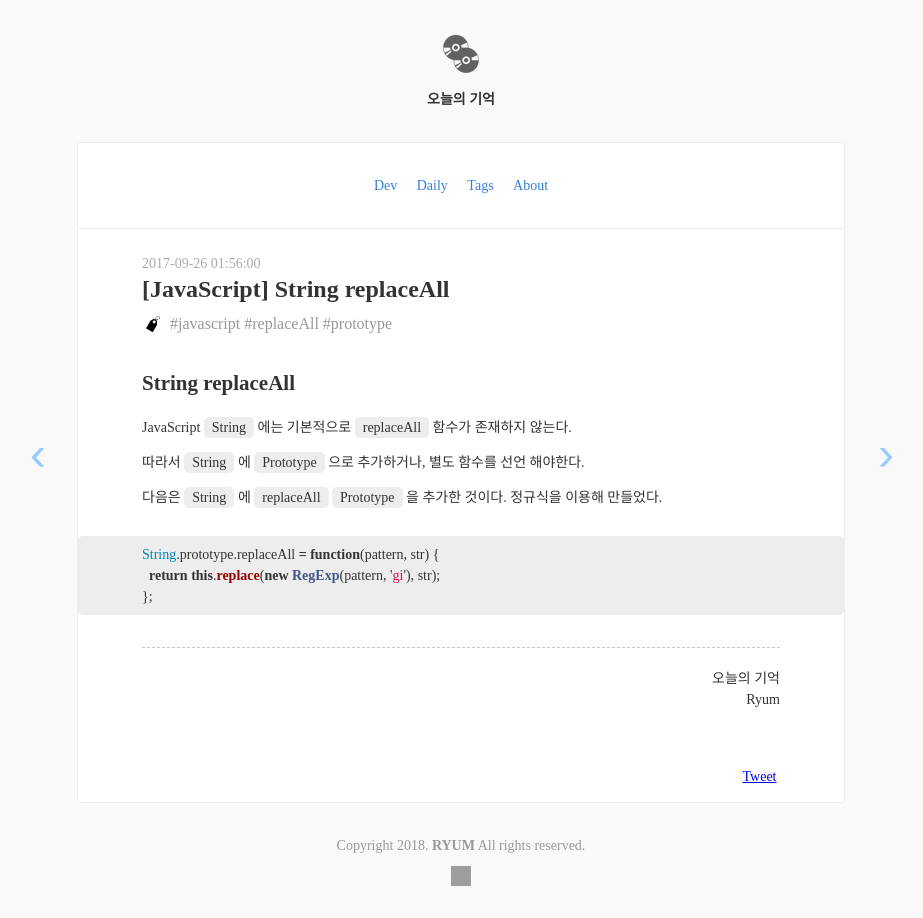
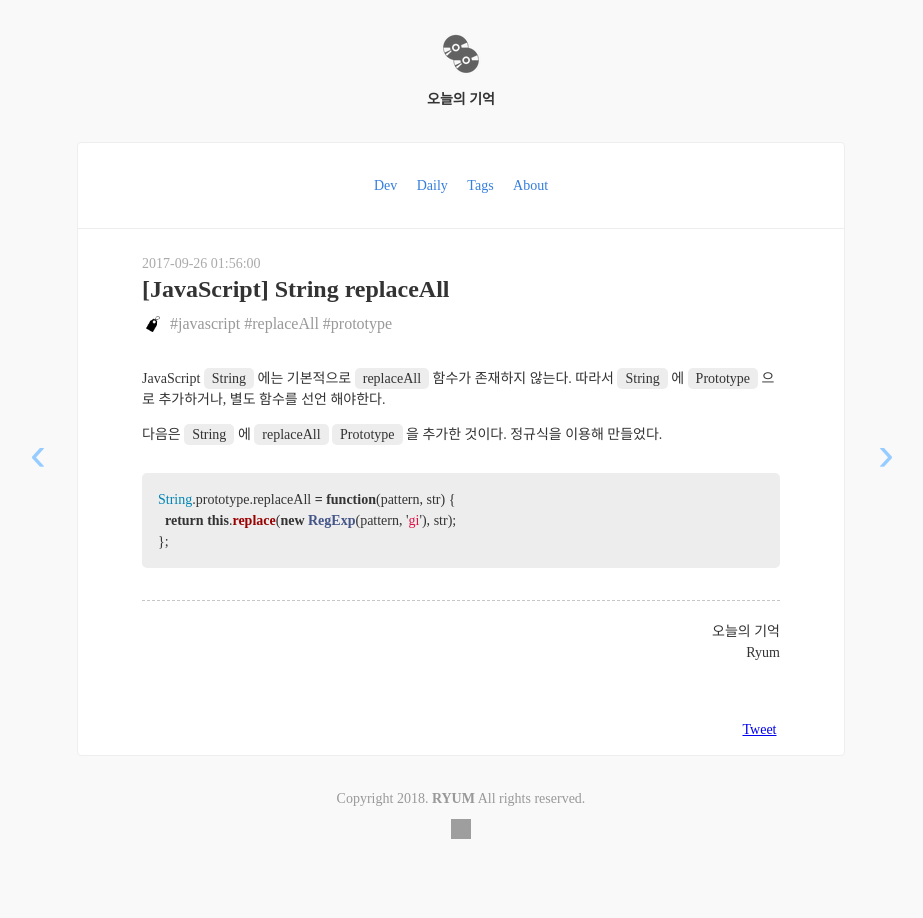
Before and after one commit to ryum91/ryum91.github.com, a Jekyll site: the page built from _posts/dev/2017-09-26-18.md, in a window 1280 px wide. Shown: the whole page, without its empty margins (179-1102 px from the left). Built offline with Jekyll 4.4.1, drawn with Linux system fonts in a browser that asks for light colours; nearby versions of some CDN libraries; some web fonts are replaced; comment, search, counter and statistics services are not loaded; grey boxes are pictures that could not be loaded.

Commit message:
[Post] 2018-07-05-22

```diff
--- a/_posts/dev/2017-09-26-18.md
+++ b/_posts/dev/2017-09-26-18.md
@@ -6,11 +6,7 @@ category: dev
 tags: [javascript, replaceAll, prototype]
 ---
 
-## String replaceAll
-
-JavaScript `String` 에는 기본적으로 `replaceAll` 함수가 존재하지 않는다.
-
-따라서 `String` 에 `Prototype` 으로 추가하거나, 별도 함수를 선언 해야한다.
+JavaScript `String` 에는 기본적으로 `replaceAll` 함수가 존재하지 않는다. 따라서 `String` 에 `Prototype` 으로 추가하거나, 별도 함수를 선언 해야한다.
 
 다음은 `String` 에 `replaceAll` `Prototype` 을 추가한 것이다. 정규식을 이용해 만들었다.
 
--- a/css/style.css
+++ b/css/style.css
@@ -20,8 +20,8 @@
 }
 .markdown-body > .highlighter-rouge,
 .markdown-body > blockquote {
-  padding: .5rem 4rem;
-  margin: 2em -4rem;
+  padding: 1rem 1rem;
+  margin: 2em 0rem;
 }
 .markdown-body > hr {
   margin: 2em 0rem;
@@ -31,7 +31,7 @@
 .markdown-body blockquote {
   background: #f9f9f9;
   border-left: .2rem solid #ccc;
-  padding-left: 3.8rem;
+  padding-left: 1.8rem;
 }
 
 .markdown-body table {
@@ -174,6 +174,7 @@ body, .code, code {
   width: 25px;
   height: 15px;
   display: inline-block;
+  vertical-align: sub;
 }
 
 .moreBtn {
@@ -228,3 +229,7 @@ body {
   border-top: 1px dashed #C6C6C6;
   padding-top: 20px
 }
+
+ul, ol {
+  margin-left: -7px;
+}
```
Also changed, not shown: _posts/dev/2018-07-02-21.md (+2 -2 lines), _posts/dev/2018-07-05-22.md (added, +16 -0 lines).
